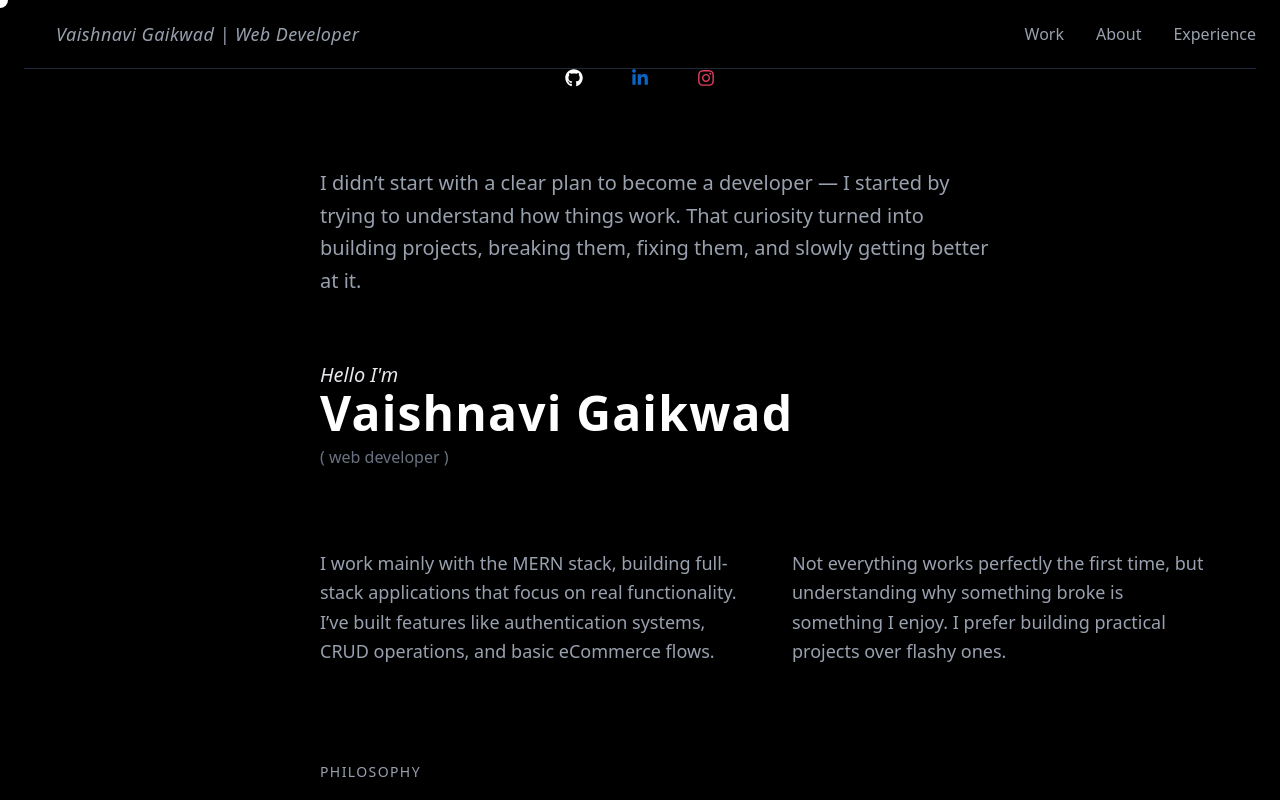
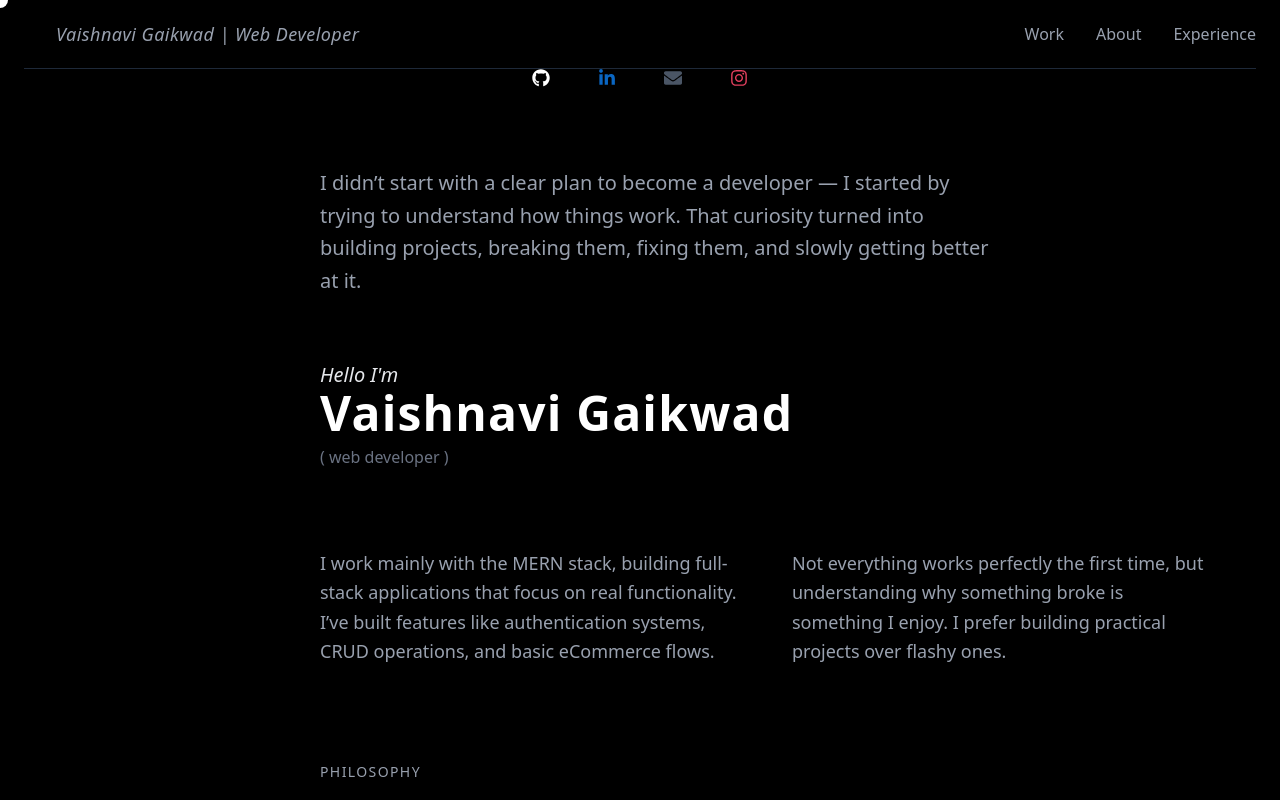
Before and after one commit to vaishgaikwad04/personal_portfolio, a React (Vite) app: page /about in a window 1280 px wide. Shown: the top 800 px of the page. Built offline with nearby package versions, Linux system fonts and the light colour scheme.

Commit message:
gmail id added

```diff
--- a/src/pages/About.jsx
+++ b/src/pages/About.jsx
@@ -1,9 +1,6 @@
 import React from "react";
-import {
-  FaGithub,
-  FaLinkedinIn,
-  FaInstagram,
-} from "react-icons/fa";
+import { FaGithub, FaLinkedinIn, FaInstagram } from "react-icons/fa";
+import { FaEnvelope } from "react-icons/fa";
 import useScrollAnimation from "../hooks/ScrollAnimation";
 
 const About = () => {
@@ -19,27 +16,44 @@ const About = () => {
     <div id="about">
       {/* Social Icons */}
       <div className="flex justify-center gap-12">
-        <a href="https://github.com/vaishgaikwad04" target="_blank" rel="noreferrer">
+        <a
+          href="https://github.com/vaishgaikwad04"
+          target="_blank"
+          rel="noreferrer"
+        >
           <FaGithub className="text-white text-lg hover:opacity-70 transition" />
         </a>
 
-        <a href="https://www.linkedin.com" target="_blank" rel="noreferrer">
+        <a
+          href="https://linkedin.com/in/vaishnavi-gaikwad-0508a6350"
+          target="_blank"
+          rel="noreferrer"
+        >
           <FaLinkedinIn className="text-[#0A66C2] text-lg hover:opacity-70 transition" />
         </a>
 
-        <a href="https://instagram.com" target="_blank" rel="noreferrer">
+        {/* Email */}
+        <a href="mailto:vaishgaikwad472@gmail.com" title="Send Email">
+          <FaEnvelope className="text-gray-600 text-lg hover:opacity-70 transition" />
+        </a>
+        <a
+          href="https://instagram.com/vaishgaikwad_4"
+          target="_blank"
+          rel="noreferrer"
+        >
           <FaInstagram className="text-[#E4405F] text-lg hover:opacity-70 transition" />
         </a>
       </div>
 
       <section className="bg-black text-white w-full py-20 px-4 sm:px-8 lg:px-16">
         <div className="max-w-6xl ml-20 md:ml-64">
-
           {/* Intro */}
           <div
             ref={introRef}
             className={`mb-16 transition-all duration-700 ease-out will-change-transform ${
-              introVisible ? "opacity-100 translate-y-0" : "opacity-0 translate-y-10"
+              introVisible
+                ? "opacity-100 translate-y-0"
+                : "opacity-0 translate-y-10"
             }`}
           >
             <p className="text-gray-400 text-xl max-w-2xl leading-relaxed">
@@ -54,7 +68,9 @@ const About = () => {
           <div
             ref={nameRef}
             className={`mb-20 transition-all duration-700 delay-100 ${
-              nameVisible ? "opacity-100 translate-y-0" : "opacity-0 translate-y-10"
+              nameVisible
+                ? "opacity-100 translate-y-0"
+                : "opacity-0 translate-y-10"
             }`}
           >
             <h3 className="text-gray-200 text-xl italic">Hello I'm</h3>
@@ -68,13 +84,16 @@ const About = () => {
           <div
             ref={descRef}
             className={`grid md:grid-cols-2 gap-12 mb-24 text-lg transition-all duration-700 delay-200 ${
-              descVisible ? "opacity-100 translate-y-0" : "opacity-0 translate-y-10"
+              descVisible
+                ? "opacity-100 translate-y-0"
+                : "opacity-0 translate-y-10"
             }`}
           >
             <p className="text-gray-400 leading-relaxed">
               I work mainly with the MERN stack, building full-stack
               applications that focus on real functionality. I’ve built features
-              like authentication systems, CRUD operations, and basic eCommerce flows.
+              like authentication systems, CRUD operations, and basic eCommerce
+              flows.
             </p>
 
             <p className="text-gray-400 leading-relaxed">
@@ -147,7 +166,9 @@ const About = () => {
           <div
             ref={servicesRef}
             className={`transition-all duration-700 delay-500 ${
-              servicesVisible ? "opacity-100 translate-y-0" : "opacity-0 translate-y-10"
+              servicesVisible
+                ? "opacity-100 translate-y-0"
+                : "opacity-0 translate-y-10"
             }`}
           >
             <h2 className="text-gray-400 text-sm uppercase tracking-widest mb-8">
@@ -188,7 +209,6 @@ const About = () => {
               </div>
             </div>
           </div>
-
         </div>
       </section>
     </div>
```
